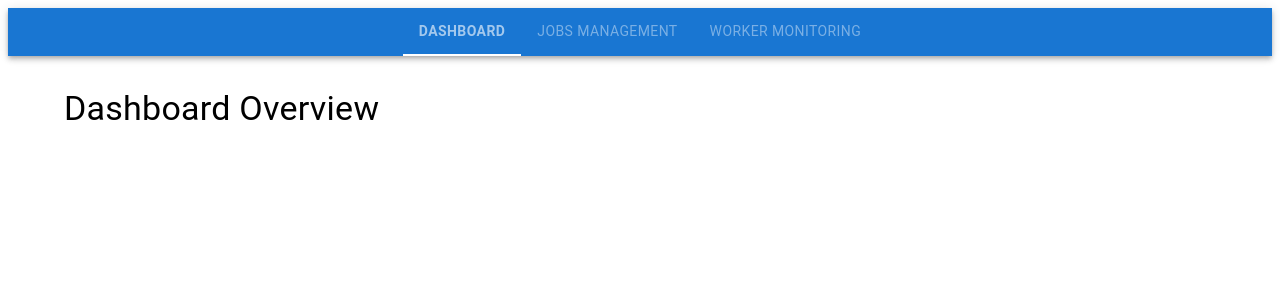
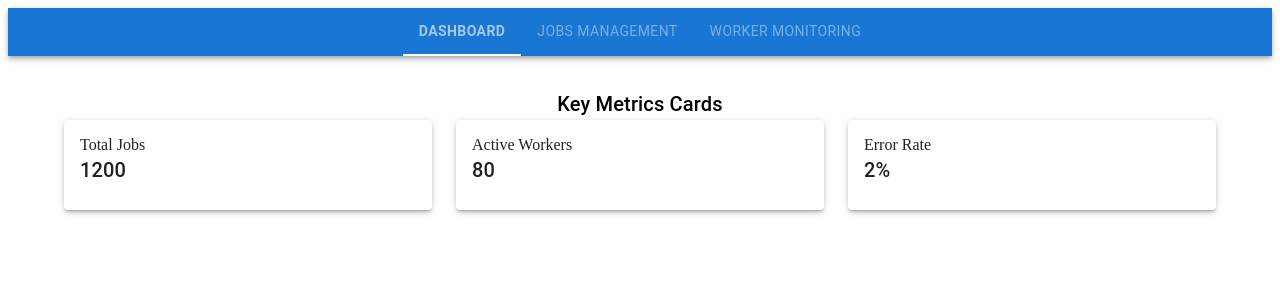
Before and after one commit to mguley/pulse-finder, a React (Vite) app: page /pulse-finder/worker-monitoring in a window 1280 px wide. Both pictures are taken after a click on the tab "DASHBOARD". Shown: the top 300 px of the page. Built offline with nearby package versions, Linux system fonts and the light colour scheme.

Commit message:
implemented KeyMetrics component (Dashboard)

```diff
--- /dev/null
+++ b/src/domains/Dashboard/components/KeyMetrics.tsx
@@ -0,0 +1,53 @@
+import { FC, ReactElement, memo } from "react";
+import { Grid, Card, CardContent, Typography } from "@mui/material";
+import { useKeyMetrics } from "../context/KeyMetricsContext";
+import { KeyMetricService as IKeyMetric } from "../services/keyMetricService";
+import LoadingSpinner from "../../../shared/components/LoadingSpinner";
+
+/**
+ * KeyMetrics component that displays key metrics cards in the Dashboard overview.
+ *
+ * @returns {ReactElement} The rendered KeyMetrics component.
+ */
+const KeyMetrics: FC = (): ReactElement => {
+  const { keyMetrics, loading, error } = useKeyMetrics();
+
+  if (loading) {
+    return <LoadingSpinner />;
+  }
+
+  if (error) {
+    return (
+      <Typography variant="h6" color="error">
+        {error}
+      </Typography>
+    );
+  }
+
+  if (!keyMetrics || keyMetrics.length === 0) {
+    return <Typography variant="h6">No metrics available.</Typography>;
+  }
+
+  return (
+    <>
+      <Typography variant="h6" align="center">
+        {" "}
+        Key Metrics Cards
+      </Typography>
+      <Grid container spacing={3}>
+        {keyMetrics.map(({ title, value }: IKeyMetric, index: number) => (
+          <Grid item xs={12} sm={4} key={index}>
+            <Card sx={{ border: "1 px solid #ccc", boxShadow: 3 }}>
+              <CardContent>
+                <Typography variant="h7">{title}</Typography>
+                <Typography variant="h6">{value}</Typography>
+              </CardContent>
+            </Card>
+          </Grid>
+        ))}
+      </Grid>
+    </>
+  );
+};
+
+export default memo(KeyMetrics);
--- /dev/null
+++ b/src/domains/Dashboard/context/KeyMetricsContext.tsx
@@ -0,0 +1,83 @@
+import {
+  createContext,
+  useContext,
+  useState,
+  FC,
+  ReactNode,
+  ReactElement,
+  useEffect,
+} from "react";
+import {
+  KeyMetricService as KeyMetric,
+  fetchKeyMetrics,
+} from "../services/keyMetricService";
+
+/**
+ * Represents the structure of the KeyMetricsContext.
+ *
+ * @property {KeyMetric[] | null} keyMetrics - An array of key metrics or null if not loaded.
+ * @property {boolean} loading - A flag indicating whether the key metrics are being loaded.
+ * @property {string | null} error - An error message if the key metrics fail to load, otherwise null.
+ */
+interface KeyMetricsContextType {
+  keyMetrics: KeyMetric[] | null;
+  loading: boolean;
+  error: string | null;
+}
+
+interface KeyMetricsProviderProps {
+  children: ReactNode;
+}
+
+const KeyMetricsContext = createContext<KeyMetricsContextType | undefined>(
+  undefined,
+);
+
+/**
+ * KeyMetricsProvider component that manages and provides the state related to key metrics.
+ * It fetches the key metrics on mount and handles loading and error states.
+ *
+ * @param {KeyMetricsProviderProps} props - The properties for the KeyMetricsProvider component.
+ * @returns {ReactElement} The rendered KeyMetricsProvider component.
+ */
+export const KeyMetricsProvider: FC<KeyMetricsProviderProps> = ({
+  children,
+}: KeyMetricsProviderProps): ReactElement => {
+  const [keyMetrics, setKeyMetrics] = useState<KeyMetric[] | null>(null);
+  const [loading, setLoading] = useState<boolean>(true);
+  const [error, setError] = useState<string | null>(null);
+
+  useEffect(() => {
+    (async () => {
+      try {
+        const result: KeyMetric[] = await fetchKeyMetrics();
+        setKeyMetrics(result);
+      } catch (err) {
+        setError(`Failed to fetch key metrics: ${err}`);
+      } finally {
+        setLoading(false);
+      }
+    })();
+  }, []);
+
+  return (
+    <KeyMetricsContext.Provider value={{ keyMetrics, loading, error }}>
+      {children}
+    </KeyMetricsContext.Provider>
+  );
+};
+
+/**
+ * Custom hook to access the key metrics context.
+ * Throws an error if used outside of a KeyMetricsProvider
+ *
+ * @returns {KeyMetricsContextType} The key metrics context value.
+ */
+export const useKeyMetrics = (): KeyMetricsContextType => {
+  const context: KeyMetricsContextType | undefined =
+    useContext(KeyMetricsContext);
+  if (!context) {
+    throw new Error("useKeyMetrics must be used within a KeyMetricsProvider");
+  }
+  return context;
+};
--- a/src/domains/Dashboard/pages/DashboardOverview.tsx
+++ b/src/domains/Dashboard/pages/DashboardOverview.tsx
@@ -1,8 +1,20 @@
 import { FC, ReactElement, memo } from "react";
-import Typography from "@mui/material/Typography";
+import { KeyMetricsProvider } from "../context/KeyMetricsContext";
+import KeyMetrics from "../components/KeyMetrics";
 
+/**
+ * DashboardOverview component that provides an overview of the dashboard.
+ *
+ * @returns {ReactElement} The rendered DashboardOverview component.
+ */
 const DashboardOverview: FC = (): ReactElement => {
-  return <Typography variant="h4">Dashboard Overview</Typography>;
+  return (
+    <>
+      <KeyMetricsProvider>
+        <KeyMetrics />
+      </KeyMetricsProvider>
+    </>
+  );
 };
 
 export default memo(DashboardOverview);
--- /dev/null
+++ b/src/domains/Dashboard/services/keyMetricService.ts
@@ -0,0 +1,30 @@
+/**
+ * Represents a key metric returned by the API.
+ *
+ * @property {string} title - The title or name of the key metric.
+ * @property {number | string} value - The value of the key metric, which can be a number or a string.
+ */
+export interface KeyMetricService {
+  title: string;
+  value: number | string;
+}
+
+/**
+ * fetchKeyMetrics is a mock function simulating an API call to fetch key metrics.
+ * It returns a promise that resolves to an array of key metrics after a delay.
+ *
+ * @returns {Promise<KeyMetricService[]>} A promise that resolves to an array of key metrics.
+ */
+export const fetchKeyMetrics = async (): Promise<KeyMetricService[]> => {
+  const data: KeyMetricService[] = [
+    { title: "Total Jobs", value: 1200 },
+    { title: "Active Workers", value: 80 },
+    { title: "Error Rate", value: "2%" },
+  ];
+
+  return new Promise<KeyMetricService[]>((resolve) => {
+    setTimeout(() => {
+      resolve(data);
+    }, 1000);
+  });
+};
--- /dev/null
+++ b/src/shared/components/LoadingSpinner.tsx
@@ -0,0 +1,24 @@
+import { FC, ReactElement, memo } from "react";
+import { CircularProgress, Box } from "@mui/material";
+
+/**
+ * LoadingSpinner component that displays a circular progress indicator.
+ *
+ * @returns {ReactElement} The rendered LoadingSpinner component.
+ */
+const LoadingSpinner: FC = (): ReactElement => {
+  return (
+    <Box
+      sx={{
+        display: "flex",
+        justifyContent: "center",
+        alignItems: "center",
+        height: "100px",
+      }}
+    >
+      <CircularProgress />
+    </Box>
+  );
+};
+
+export default memo(LoadingSpinner);
```
